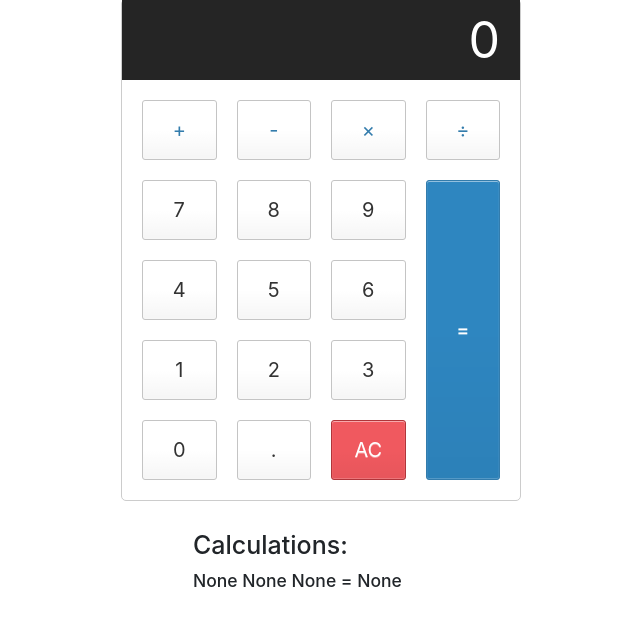
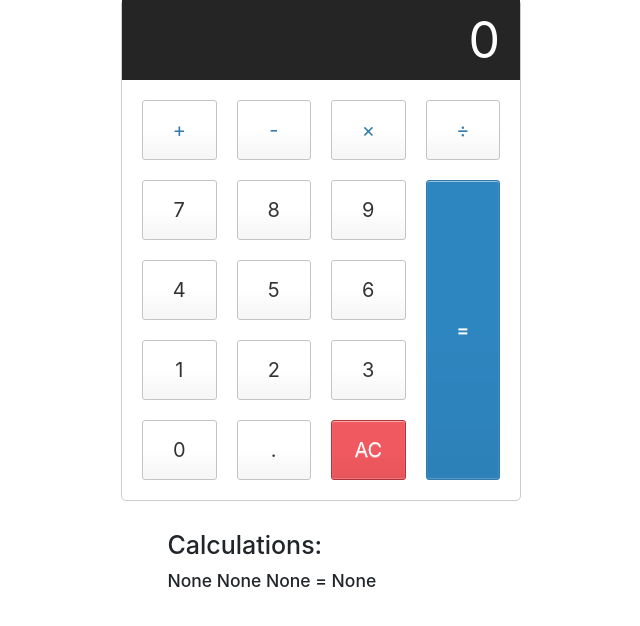
Before and after one commit to andrea-pratt/django_calculator, a Django app: page /calculation/save/ in a window 1280 px wide. Shown: the part 30-656 px from the top of the page, without its empty margins (319-959 px from the left). Run offline with Django 3.2, Linux system fonts and the light colour scheme; data comes from the database, SQL or seed files in the repository; some libraries are stand-ins or nearby versions.

Commit message:
adjust calculator positioning

```diff
--- a/calculator/simple_calculator/static/css/base_style.css
+++ b/calculator/simple_calculator/static/css/base_style.css
@@ -84,11 +84,11 @@
   #logged-calculation {
     position: absolute;
     top: 75%;
-    left: 40%;
+    left: 38%;
 }
 
   #calculations-heading {
     position: absolute;
     top: 70%;
-    left: 40%;
+    left: 38%;
   }
```
